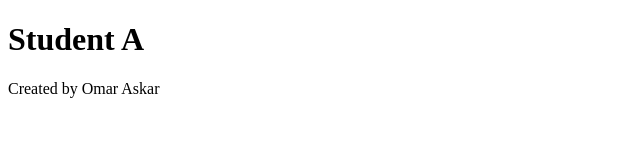
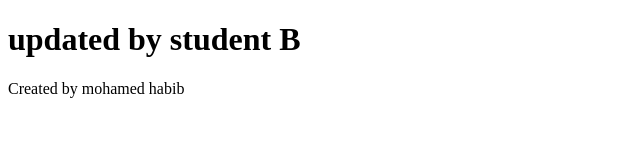
Before and after one commit to OmarAskar/devops-automated-webserver, a plain HTML site: page index.html in a window 1280 px wide. Shown: the whole page, without its empty margins (0-640 px from the left). Drawn offline with Linux system fonts and the light colour scheme.

Commit message:
feat: automated nginx deployment with custom index.html by Student B

```diff
--- a/index.html
+++ b/index.html
@@ -4,7 +4,7 @@
   <title>DevOps Project</title>
 </head>
 <body>
-  <h1> Student A </h1>
-  <p>Created by Omar Askar</p>
+  <h1>updated by student B</h1>
+  <p>Created by mohamed habib</p>
 </body>
 </html>
```
Also changed, not shown: 1 other file.
